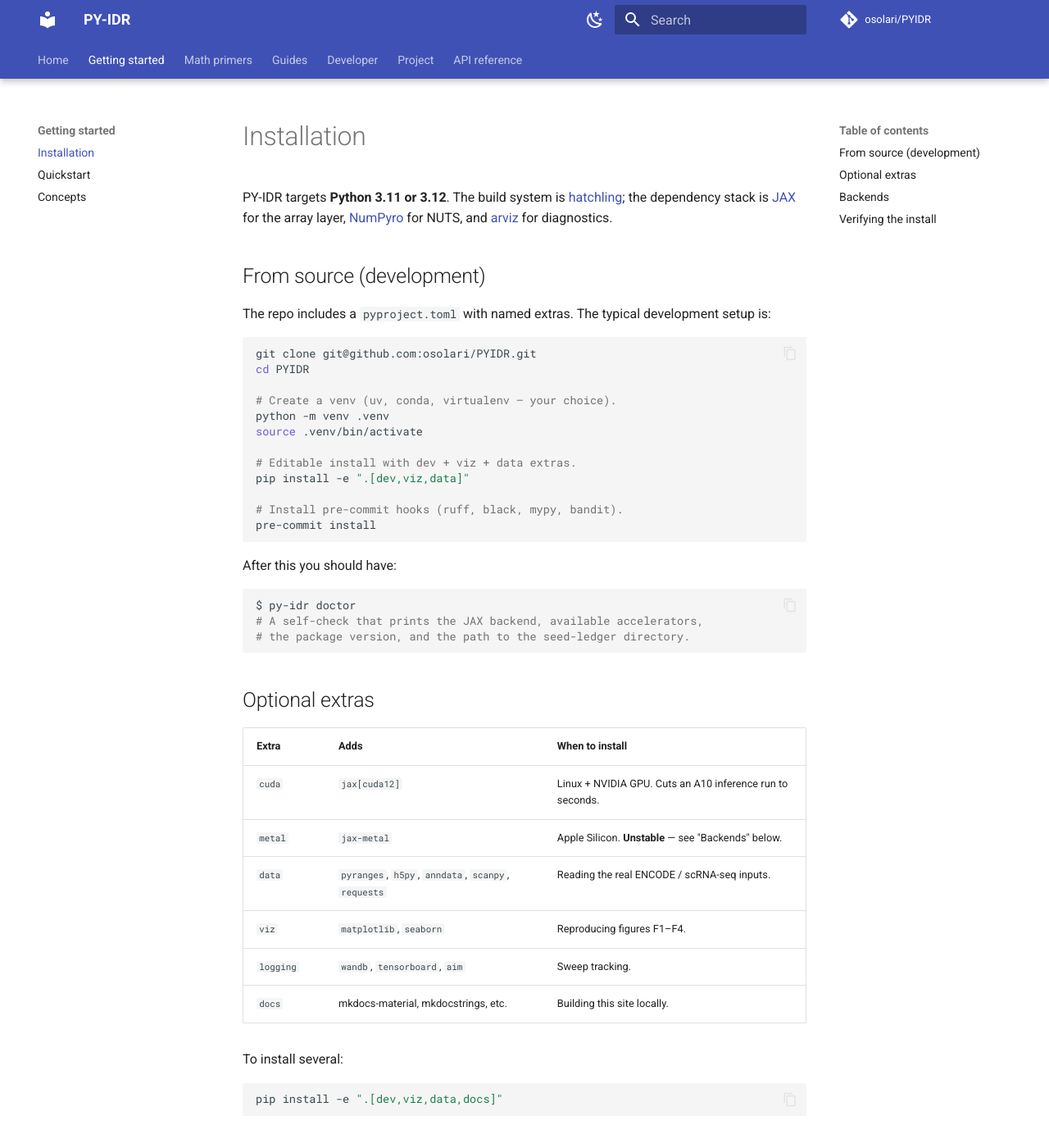
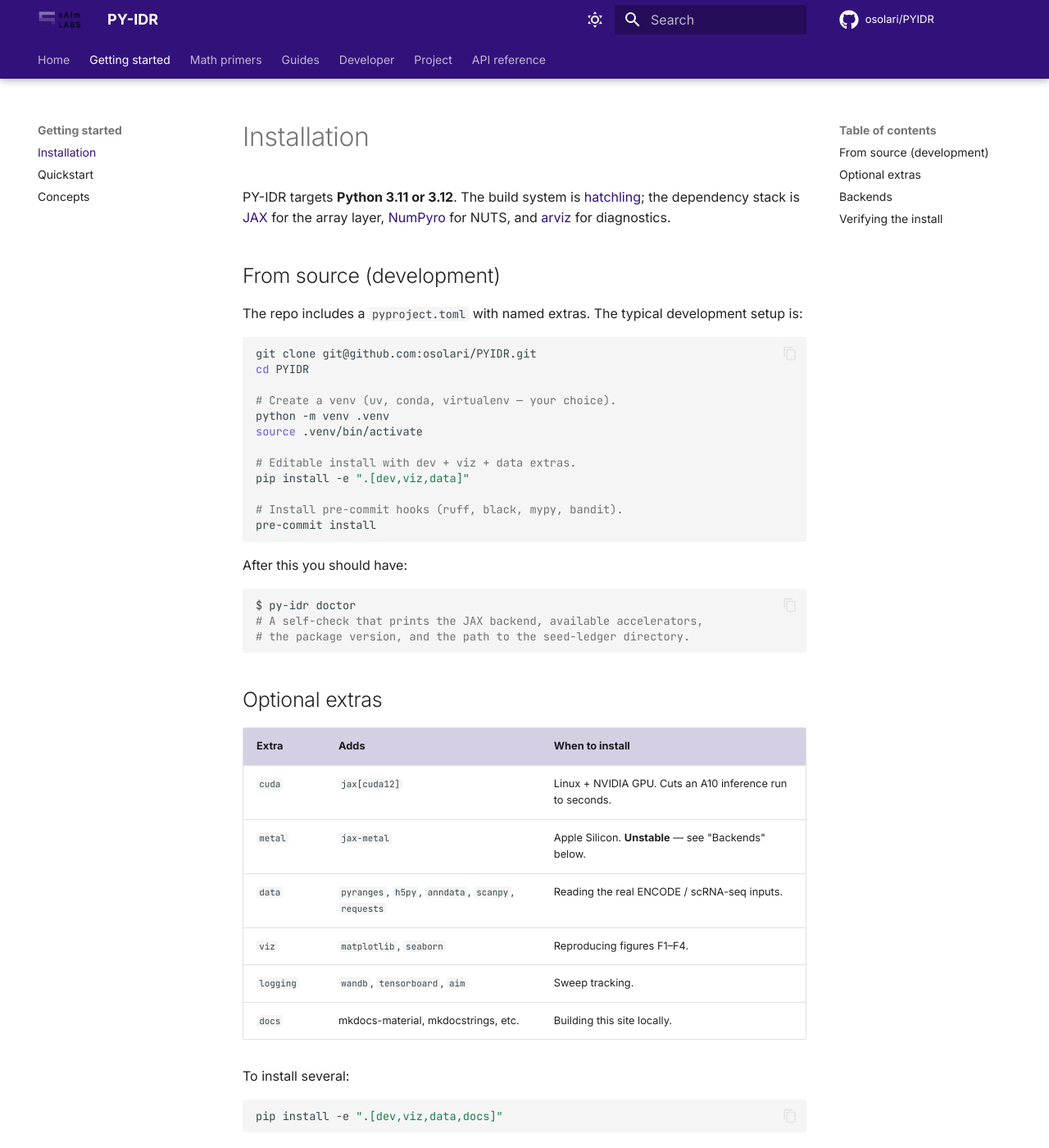
Before and after one commit to osolari/PYIDR, an MkDocs documentation site: the page built from docs/getting_started/installation.md, in a window 1280 px wide and 1400 px high. Shown: the whole window at 82% size. Built offline with MkDocs 1.6.1 and Material for MkDocs 9.7.7, drawn with Linux system fonts in a browser that asks for light colours; comment, search, counter and statistics services are not loaded; some of the changed text lies outside the part shown.

Commit message:
docs(site): import saim theme from ../bayesbreak + abstract refresh
Site theme now matches the BayesBreak sister site:
- assets/saim_logo.png + favicon.ico + saim_favicon.png (copied from
  ../bayesbreak/docs/assets/)
- assets/css/saim.css (custom palette: indigo #32127A primary,
  #5B36B7 accent, #D6CFE4 soft bg — same as docs/report/saim.cls)
- Material theme features expanded to match (navigation.instant /
  .tracking, content.tabs.link, content.tooltips, search.share,
  announce.dismiss)
- Inter / JetBrains Mono fonts
- edit_uri = edit/main/docs/ for the 'edit this page' link
- site_author = Omid Shams Solari
- extra.social link to the GitHub repo
- extra.saim {primary, accent, bg_soft} hex codes recorded so anyone
  swapping themes later can find the canonical palette

§0 abstract refresh: the empirical-contribution sentence now lists the
four directly-integrated comparators (Vanilla IDR, MaxRank, ChIP-R,
eCV) plus the Stephens label-switching diagnostic, instead of just
'Vanilla IDR and a MaxRank baseline'. Pre-emptive update covering
the W10.5 (eCV), W10.11 (ChIP-R), and W10.12 (Stephens) integrations.
The 'verdict ledger' phrase is added so readers know the pre-registered
hypotheses + their pass/warn/fail outcomes ship with the package.

Site deployed to gh-pages: https://osolari.github.io/PYIDR/

```diff
--- /dev/null
+++ b/docs/assets/css/saim.css
@@ -0,0 +1,101 @@
+/* saim indigo theming — overrides Material's custom palette slots so the
+   site picks up the same colour the manuscript uses in docs/report/saim.cls.
+   #32127A: saim indigo (primary).
+   #5B36B7: a lighter accent for hover/active states.
+   #D6CFE4: soft background tint used in callouts.
+*/
+
+:root {
+  --saim-indigo:  #32127A;
+  --saim-accent:  #5B36B7;
+  --saim-soft:    #D6CFE4;
+
+  /* Material's "custom" palette hooks. */
+  --md-primary-fg-color:           var(--saim-indigo);
+  --md-primary-fg-color--light:    var(--saim-accent);
+  --md-primary-fg-color--dark:     #1F0B53;
+  --md-primary-bg-color:           #ffffff;
+  --md-primary-bg-color--light:    rgba(255, 255, 255, 0.7);
+
+  --md-accent-fg-color:            var(--saim-accent);
+  --md-accent-fg-color--transparent: rgba(91, 54, 183, 0.10);
+  --md-accent-bg-color:            #ffffff;
+  --md-accent-bg-color--light:     rgba(255, 255, 255, 0.7);
+
+  --md-typeset-a-color:            var(--saim-indigo);
+}
+
+[data-md-color-scheme="slate"] {
+  --md-primary-fg-color:           #6747C1;
+  --md-primary-fg-color--light:    #9079D2;
+  --md-primary-fg-color--dark:     #44329A;
+  --md-accent-fg-color:            #B9A4F0;
+  --md-accent-fg-color--transparent: rgba(185, 164, 240, 0.15);
+  --md-typeset-a-color:            #B9A4F0;
+}
+
+/* Hero block used on the landing page. */
+.saim-hero {
+  display: flex;
+  flex-direction: column;
+  align-items: flex-start;
+  gap: 0.4rem;
+  padding: 1.4rem 1.2rem;
+  margin: 0.5rem 0 1.5rem 0;
+  background: linear-gradient(90deg, var(--saim-indigo) 0%, var(--saim-accent) 100%);
+  color: #ffffff;
+  border-radius: 6px;
+  box-shadow: 0 6px 24px rgba(50, 18, 122, 0.15);
+}
+.saim-hero img.saim-hero-logo {
+  height: 42px;
+  margin-bottom: 0.5rem;
+  filter: brightness(0) invert(1); /* white silhouette of the logo */
+}
+.saim-hero h1, .saim-hero p {
+  color: #ffffff !important;
+  margin: 0;
+}
+.saim-hero h1 {
+  font-size: 1.7rem;
+  line-height: 1.15;
+}
+.saim-hero p { opacity: 0.92; }
+.saim-hero .saim-hero-badges a {
+  color: #ffffff;
+  border: 1px solid rgba(255,255,255,0.5);
+  border-radius: 4px;
+  padding: 2px 8px;
+  margin-right: 6px;
+  font-size: 0.78rem;
+  text-decoration: none;
+}
+.saim-hero .saim-hero-badges a:hover {
+  background: rgba(255,255,255,0.18);
+}
+
+/* Soft callout used for the citation block. */
+.saim-cite {
+  background: var(--saim-soft);
+  border-left: 4px solid var(--saim-indigo);
+  border-radius: 0 4px 4px 0;
+  padding: 0.8rem 1rem;
+  margin: 1.2rem 0;
+}
+[data-md-color-scheme="slate"] .saim-cite {
+  background: rgba(91, 54, 183, 0.15);
+  border-left-color: #B9A4F0;
+}
+.saim-cite p { margin: 0.25rem 0; }
+.saim-cite code { background: rgba(0, 0, 0, 0.05); }
+
+/* Tighter headings in landing tables. */
+.md-typeset table:not([class]) th { background: var(--saim-soft); }
+[data-md-color-scheme="slate"] .md-typeset table:not([class]) th {
+  background: rgba(91, 54, 183, 0.18);
+}
+
+/* Brand the inline code colour. */
+.md-typeset code {
+  border-radius: 3px;
+}
--- a/mkdocs.yml
+++ b/mkdocs.yml
@@ -1,8 +1,10 @@
 site_name: PY-IDR
 site_description: Hierarchical nonparametric Bayesian IDR via Pitman-Yor copula mixtures.
 site_url: https://osolari.github.io/PYIDR/
+site_author: Omid Shams Solari
 repo_url: https://github.com/osolari/PYIDR
 repo_name: osolari/PYIDR
+edit_uri: edit/main/docs/
 
 docs_dir: docs
 site_dir: site
@@ -19,33 +21,64 @@ exclude_docs: |
 theme:
   name: material
   language: en
+  # Shared saim theme — matches docs/report/saim.cls + the bayesbreak site at
+  # ../bayesbreak. Custom palette in docs/assets/css/saim.css; logo + favicon
+  # in docs/assets/.
+  logo: assets/saim_logo.png
+  favicon: assets/favicon.ico
+  font:
+    text: Inter
+    code: JetBrains Mono
+  palette:
+    - media: "(prefers-color-scheme: light)"
+      scheme: default
+      primary: custom
+      accent: custom
+      toggle:
+        icon: material/weather-sunny
+        name: Switch to dark mode
+    - media: "(prefers-color-scheme: dark)"
+      scheme: slate
+      primary: custom
+      accent: custom
+      toggle:
+        icon: material/weather-night
+        name: Switch to light mode
   features:
+    - navigation.instant
+    - navigation.tracking
     - navigation.tabs
     - navigation.tabs.sticky
     - navigation.sections
     - navigation.expand
     - navigation.top
     - navigation.indexes
-    - toc.follow
     - content.code.copy
     - content.code.annotate
+    - content.tabs.link
+    - content.tooltips
     - search.suggest
     - search.highlight
-  palette:
-    - media: "(prefers-color-scheme: light)"
-      scheme: default
-      primary: indigo
-      accent: deep purple
-      toggle:
-        icon: material/weather-night
-        name: Switch to dark mode
-    - media: "(prefers-color-scheme: dark)"
-      scheme: slate
-      primary: indigo
-      accent: deep purple
-      toggle:
-        icon: material/weather-sunny
-        name: Switch to light mode
+    - search.share
+    - toc.follow
+    - announce.dismiss
+  icon:
+    repo: fontawesome/brands/github
+    edit: material/file-edit-outline
+
+extra_css:
+  - assets/css/saim.css
+
+extra:
+  social:
+    - icon: fontawesome/brands/github
+      link: https://github.com/osolari/PYIDR
+      name: PY-IDR on GitHub
+  generator: false
+  saim:
+    primary: "#32127A"
+    accent:  "#5B36B7"
+    bg_soft: "#D6CFE4"
 
 plugins:
   - search
```
Also changed, not shown: docs/assets/favicon.ico (added), docs/assets/saim_favicon.png (added), docs/assets/saim_logo.png (added), 1 other file.
